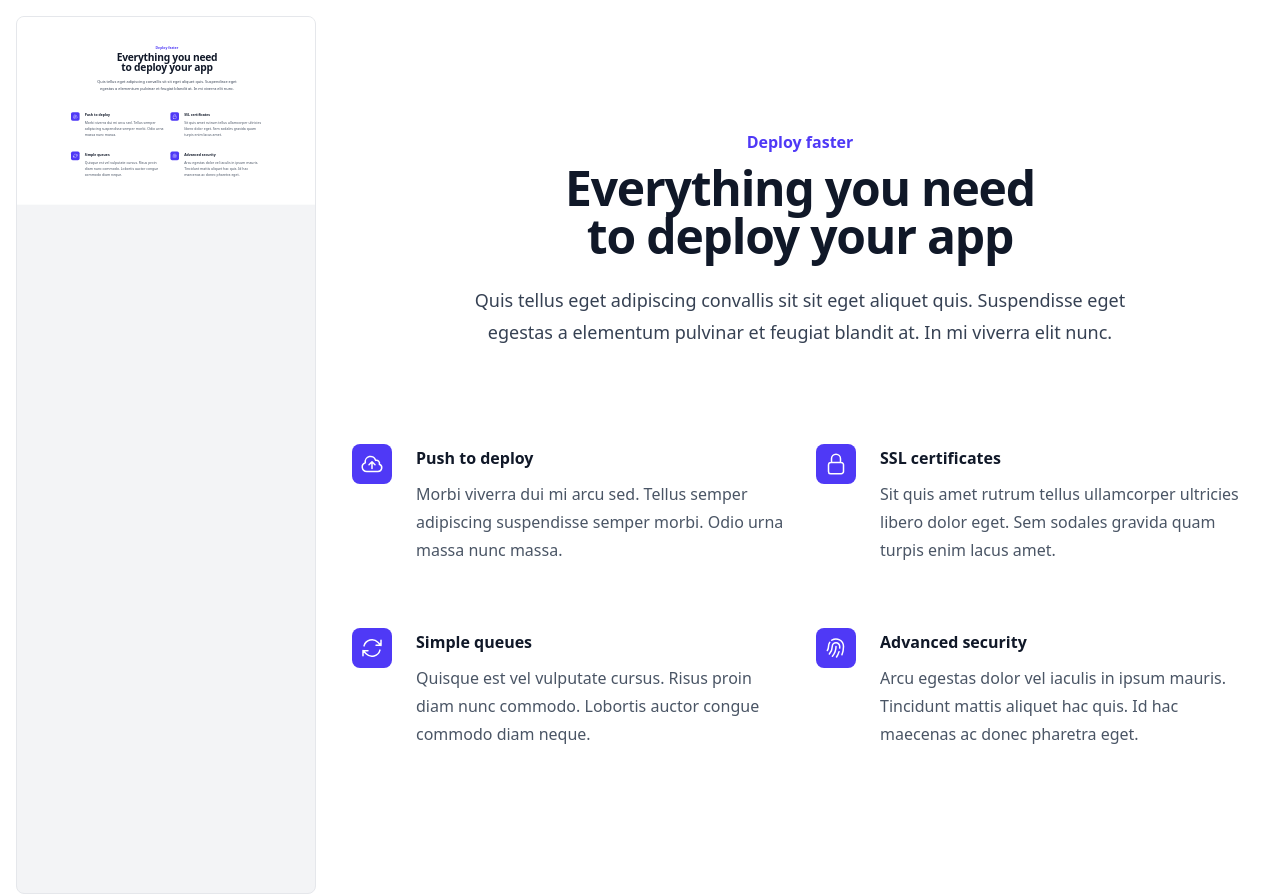
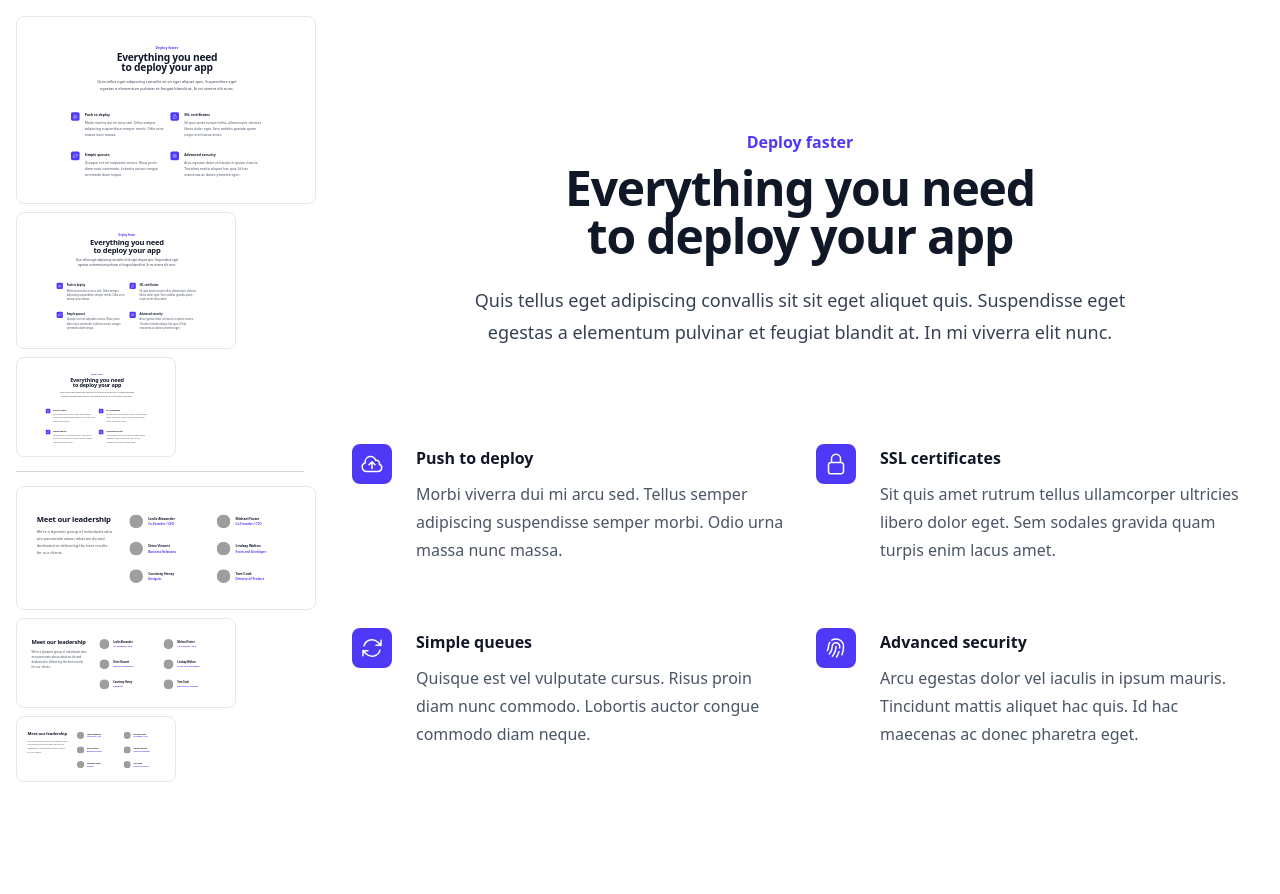
Before and after one commit to sam002696/component-preview, a React (Vite) app: page / in a window 1280 px wide. After the commit the page ends 800 px from the top, so only its background shows below. Built offline with nearby package versions, Linux system fonts and the light colour scheme; grey boxes are pictures that could not be loaded.

Commit message:
refactor: enhance SectionPreview component for dynamic sizing and improve layout structure

```diff
--- a/src/App.jsx
+++ b/src/App.jsx
@@ -9,15 +9,25 @@ function App() {
         <>
             <div className="flex h-screen bg-gray-100">
 
-                {/* LEFT: Preview Panel */}
-                <div className="w-[320px] p-4 bg-white">
-                    <SectionPreview width={1400} previewWidth={300}>
+                {/* LEFT PANEL (fixed, scrollable) */}
+                <div className="w-[320px] h-screen bg-white p-4 overflow-y-auto shrink-0">
+
+                    {/* Deploy previews */}
+                    <SectionPreview baseWidth={1400}>
                         <Deploy/>
                     </SectionPreview>
+
+                    <hr className="my-3.5 text-gray-300"/>
+
+                    {/* Team previews */}
+                    <SectionPreview baseWidth={1400}>
+                        <Team/>
+                    </SectionPreview>
+
                 </div>
 
-                {/* RIGHT: Main Canvas */}
-                <div className="flex-1 overflow-auto bg-gray-50">
+                {/* RIGHT PANEL (main canvas) */}
+                <div className="flex-1 overflow-y-auto bg-gray-50">
                     <Deploy/>
                     <Team/>
                 </div>
--- a/src/components/SectionPreview.jsx
+++ b/src/components/SectionPreview.jsx
@@ -1,22 +1,54 @@
-import React from 'react';
+import {useRef, useLayoutEffect, useState} from "react";
 
-const SectionPreview = ({children, width = 1400, previewWidth = 300}) => {
-    const scale = previewWidth / width;
+const PREVIEW_SIZES = [
+    {key: "lg", width: 300},
+    {key: "sm", width: 220},
+    {key: "xs", width: 160},
+];
+
+const SectionPreview = ({children, baseWidth = 1400}) => {
+    const contentRef = useRef(null);
+    const [contentHeight, setContentHeight] = useState(0);
+
+    useLayoutEffect(() => {
+        if (!contentRef.current) return;
+
+        const observer = new ResizeObserver(([entry]) => {
+            setContentHeight(entry.contentRect.height);
+        });
+
+        observer.observe(contentRef.current);
+        return () => observer.disconnect();
+    }, []);
+
+    return (
+        <div className="space-y-2">
+            {PREVIEW_SIZES.map(({key, width}) => {
+                const scale = width / baseWidth;
+                const scaledHeight = contentHeight * scale;
 
                 return (
                     <div
-            className="overflow-hidden border border-gray-200 rounded-lg bg-gray-100"
-            style={{width: previewWidth}}
+                        key={key}
+                        className="border border-gray-200 rounded-lg bg-gray-100 overflow-hidden"
+                        style={{
+                            width,
+                            height: scaledHeight || "auto",
+                        }}
                     >
                         <div
                             style={{
-                    width,
+                                width: baseWidth,
                                 transform: `scale(${scale})`,
                                 transformOrigin: "top left",
+                                pointerEvents: "none",
                             }}
                         >
-                {children}
+                            <div ref={contentRef}>{children}</div>
                         </div>
+                    </div>
+                );
+            })}
         </div>
     );
 };
```
Lines whose indentation alone changed are shown as unchanged.
